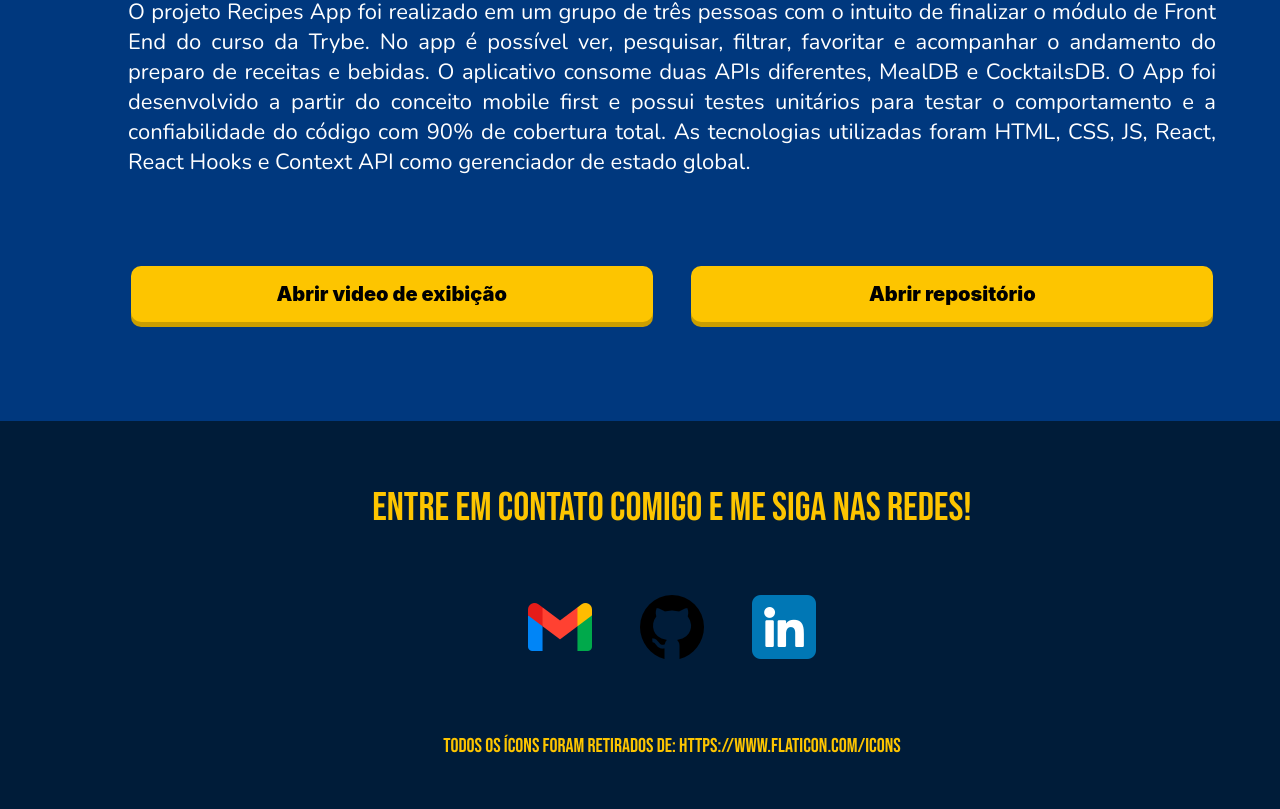
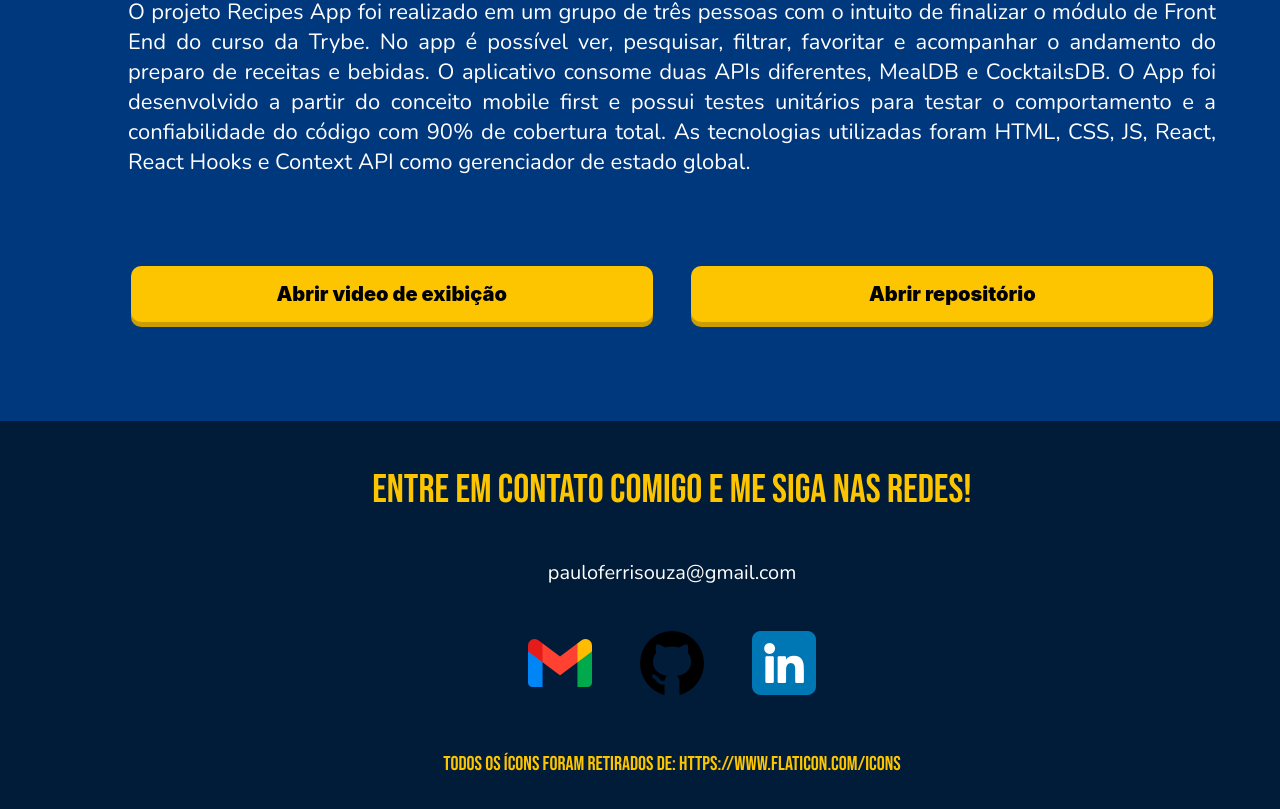
Before and after one commit to Paulo-Ferri/Site, a React (Create React App) app in the folder personal_site/: page / in a window 1280 px wide. Shown: the part 1977-2786 px from the top of the page. Built offline with nearby package versions, Linux system fonts and the light colour scheme; the HTML template or start-up script is replaced by a standard one.

Commit message:
feat: changed the profile picture dimension and added email to the footer

```diff
--- a/personal_site/src/Components/Footer.css
+++ b/personal_site/src/Components/Footer.css
@@ -21,11 +21,21 @@
   font-size: 16px;
 }
 
+.footer_component > h2 {
+  color: white;
+  font-family: 'Nunito', sans-serif;
+  font-size: 20px;
+}
+
 @media screen and (max-device-width: 767px) {
   .footer_component {
     width: 105vw;
     font-size: 60px;
     max-width: 105vw;
+  }
+
+  .footer_component > h2 {
+    font-size: 50px;
   }
 
   .footer_component > h1{
--- a/personal_site/src/Components/Footer.js
+++ b/personal_site/src/Components/Footer.js
@@ -16,6 +16,7 @@ function Footer() {
         "Fell free to contact me and follow me on the networks!"
         }
       </h1>
+      <h2>pauloferrisouza@gmail.com</h2>
       <div className="footer_icons">
         <a href="https://mail.google.com/mail/?view=cm&fs=1&tf=1&to=pauloferrisouza@gmail.com" target="_blank" rel="noreferrer">
           <img src={gmailIcon} alt="gmail icon" />
--- a/personal_site/src/Pages/MainPage.css
+++ b/personal_site/src/Pages/MainPage.css
@@ -139,6 +139,7 @@
   .profile_picture {
     width: 60vw;
     inset: 0;
+    height: 70vh;
   }
 
   .apresentation_container {
```
